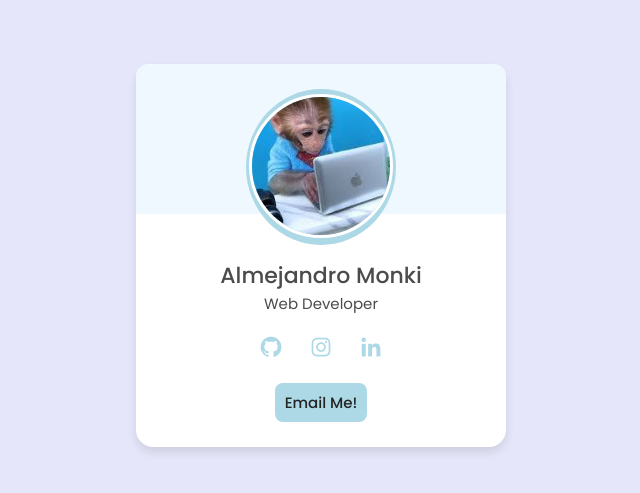
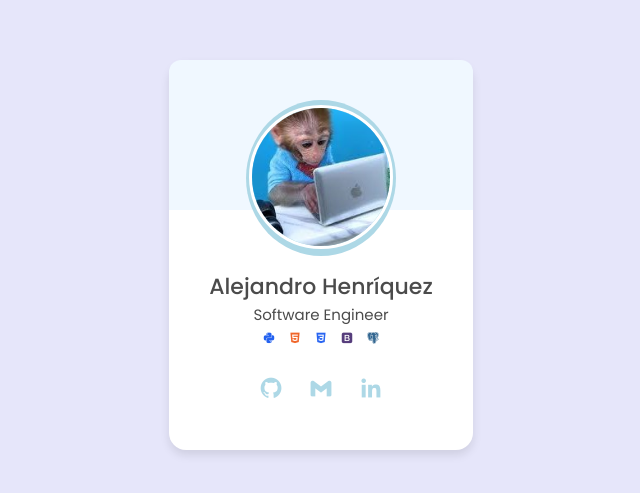
Before and after one commit to almejandrx/personalcard, a plain HTML site: page index.html in a window 1280 px wide. Shown: the part 145-638 px from the top of the page, without its empty margins (319-959 px from the left). Drawn offline with nearby package versions, Linux system fonts and the light colour scheme.

Commit message:
knowledge

```diff
--- a/assets/css/styles.css
+++ b/assets/css/styles.css
@@ -19,11 +19,11 @@ body{
     display: flex;
     flex-direction: column;
     align-items: center;
-    max-width: 370px;
+    max-width: 550px;
     width: 100%;
     background: white;
     border-radius: 17px;
-    padding: 25px;
+    padding: 40px;
     box-shadow: 0 5px 10px rgba(0, 0, 0, 0.1);
     position: relative;
 }
@@ -70,6 +70,7 @@ body{
     display: flex;
     align-items:  center;
     margin-top: 18px;
+    margin-bottom: 7px;
 }
 
 .media .link{
@@ -85,6 +86,26 @@ body{
     background-color: white;
     text-decoration: none;
     transition: all 0.3 ease;
+}
+
+#notengo:hover{
+    color: rgb(97, 147, 163);
+    font-size: 33px;
+}
+
+.knowledge{
+    display: flex;
+    align-items: center;
+    justify-content: center;
+    font-size: 14px;
+    height: 100%;
+    width: 100%;
+}
+
+#kn{
+    margin: 0 6px;
+    padding-bottom: 10px;
+    padding-top: 5px;
 }
 
 .text-data .name{
@@ -127,15 +148,15 @@ body{
 
 #github:hover{
     color: rgb(97, 147, 163);
-    font-size: 27px;
+    font-size: 30px;
 }
 
 #instagram:hover{
     color: rgb(97, 147, 163);
-    font-size: 27px;
+    font-size: 30px;
 }
 
 #linkedin:hover{
     color: rgb(97, 147, 163);
-    font-size: 27px;
+    font-size: 30px;
 }
--- a/index.html
+++ b/index.html
@@ -11,29 +11,34 @@
     <link href='https://unpkg.com/boxicons@2.1.4/css/boxicons.min.css' rel='stylesheet'>
 </head>
 <body>
+    <div class="container">
         <div class="card">
             <div class="image">
                 <img src="assets/img/monki_edited.jpeg" alt="monito en una laptop" class="profile_img">
             </div>
             <div class="text-data">
-            <span class="name">Almejandro Monki</span>
-            <span class="job">Web Developer</span>
+                <span class="name">Alejandro Henríquez</span>
+                <span class="job">Software Engineer</span>
+            </div>
+            <div class="knowledge">
+                <i style="color: #2462f0;" id="kn" class='bx bxl-python'></i>
+                <i style="color: #f06529;" id="kn" class='bx bxl-html5'></i>
+                <i style="color: #2965f1;" id="kn" class='bx bxl-css3' ></i>
+                <i style="color: #563d7c;" id="kn" class='bx bxl-bootstrap'></i>
+                <i style="color: #336791;" id="kn" class='bx bxl-postgresql' ></i>
             </div>
 
             <div class="media">
                 <a href="https://github.com/almejandrx" target="_blank" class="link" id="github">
                     <i class='bx bxl-github'></i>
                 </a>
-            <a href="https://www.instagram.com/almejandroh/" target="_blank" class="link" id="instagram">
-                <i class='bx bxl-instagram'></i>
+                <a href=mailto:"alehrafar@gmail.com" target="_blank" class="link" id="instagram">
+                    <i class='bx bxl-gmail'></i>
                 </a>
                 <a href="linkdn.html" class="link" target="_blank" id="linkedin">
                     <i class='bx bxl-linkedin'></i>
                 </a>
             </div>
-
-        <div class="buttons">
-            <button class="button"><a href=mailto:"alehrafar@gmail.com">Email Me!</a></button>
         </div>
     </div>
 </body>
```
Also changed, not shown: linkdn.html (+1 -1 lines). Lines whose indentation alone changed are shown as unchanged.
